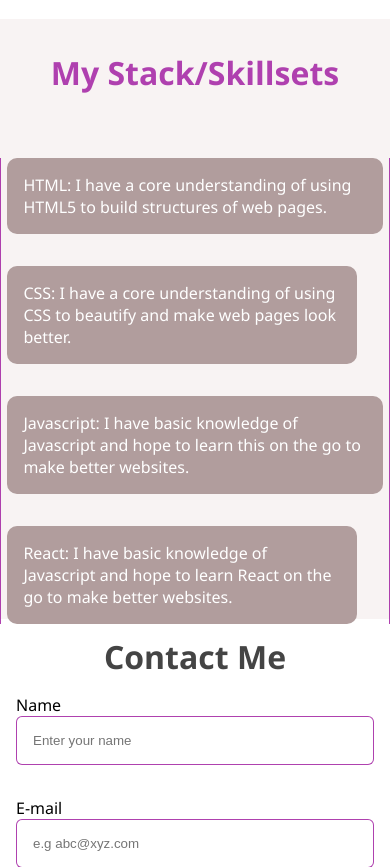
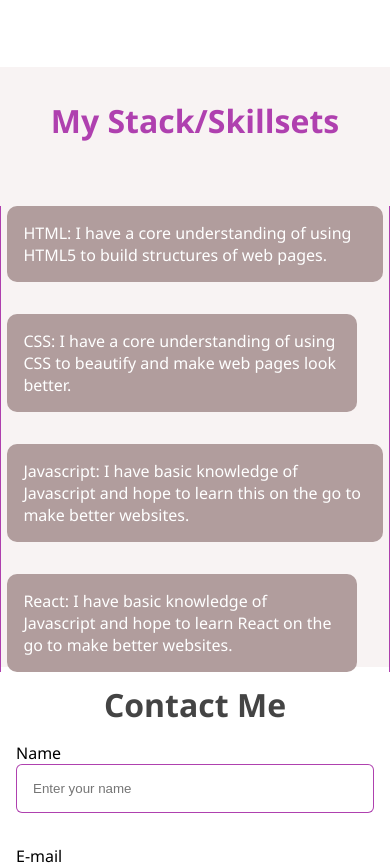
Before and after one commit to Derah98/stage2, a plain HTML site: page index.html in a window 390 px wide. Shown: the part 879-1746 px from the top of the page. Drawn offline with Linux system fonts and the light colour scheme.

Commit message:
Stylesheet Update

```diff
--- a/css/mobile.css
+++ b/css/mobile.css
@@ -20,3 +20,8 @@
 #contact{
   padding-left: 0rem;
 }
+
+/* STACK */
+#stack{
+  margin-top: 3rem;
+}
--- a/css/style.css
+++ b/css/style.css
@@ -136,7 +136,7 @@ p{
 
 /* CONTACT */
 #contact{
-  padding-left: 6rem;
+  /* padding-left: 6rem; */
 }
 #contact .form-wrap{
   height: 300px;
```
